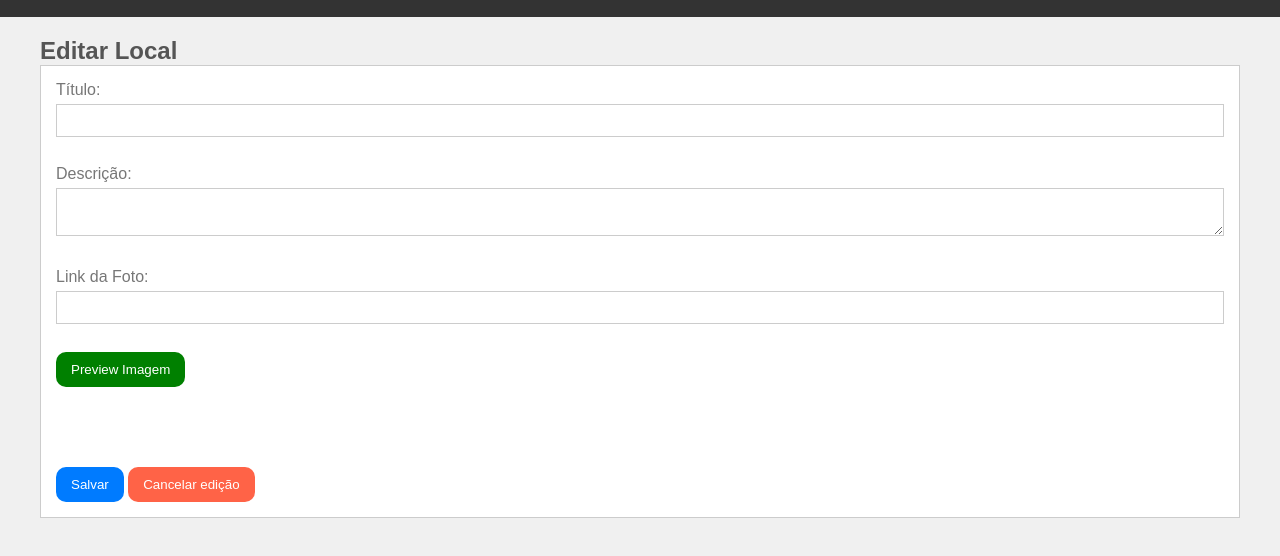
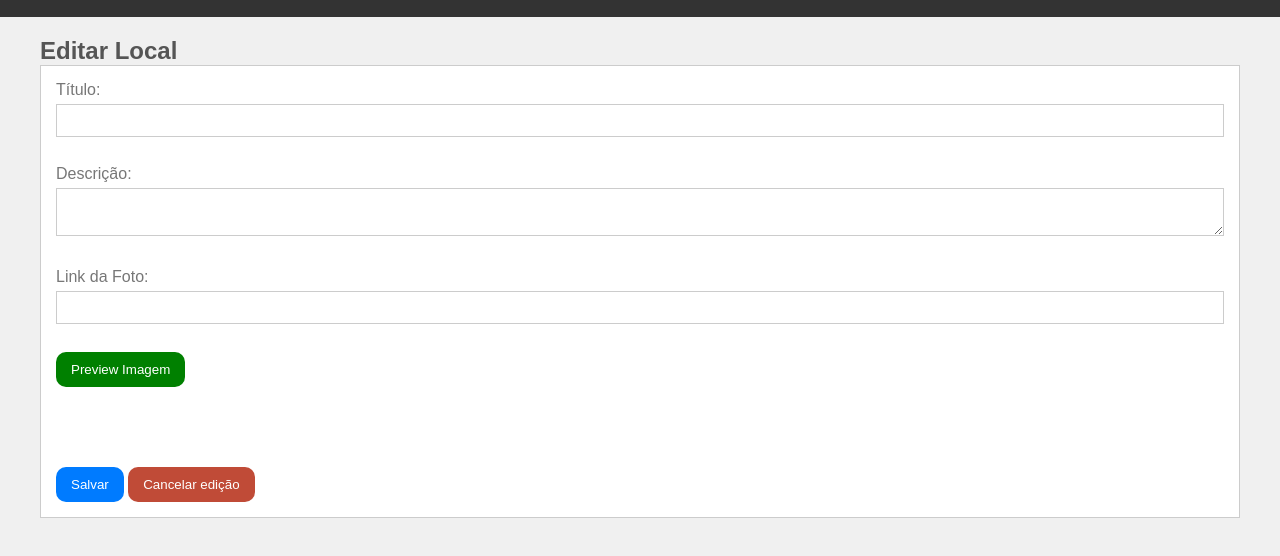
Before and after one commit to pedroandrade932/guia-turistico, a plain HTML site: page editar-local.html in a window 1280 px wide. In both pictures the pointer is over the button "Cancelar edição". Shown: the part 110-666 px from the top of the page. Drawn offline with Linux system fonts and the light colour scheme; no server answers.

Commit message:
doc: css

```diff
--- a/_styles/style.css
+++ b/_styles/style.css
@@ -1,10 +1,12 @@
 @charset "UTF-8";
 
+/* Definições globais */
 * {
     padding: 0;
     margin: 0;
 }
 
+/* Padrões gerais */
 body {
     font-family: sans-serif;
     margin: 0;
@@ -42,6 +44,8 @@ label {
     color: #777;
 }
 
+/* Para a edição de locais */
+
 #img-btn {
     margin: 0px auto 30px auto;
     background-color: green;
@@ -61,11 +65,14 @@ div#img-preview {
     width: 500px;
 }
 
+
+/* Para o index */
+
 #delete {
     background-color: tomato;
 }
 
-#cancel-edit:hover {
+#delete:hover {
     background-color: rgb(192, 75, 55);
 }
 
@@ -171,3 +178,5 @@ a.active {
 nav a:hover {
     background-color: #555; /* Cor de fundo dos links ao passar o mouse */
 }
+
+/*  */
```
